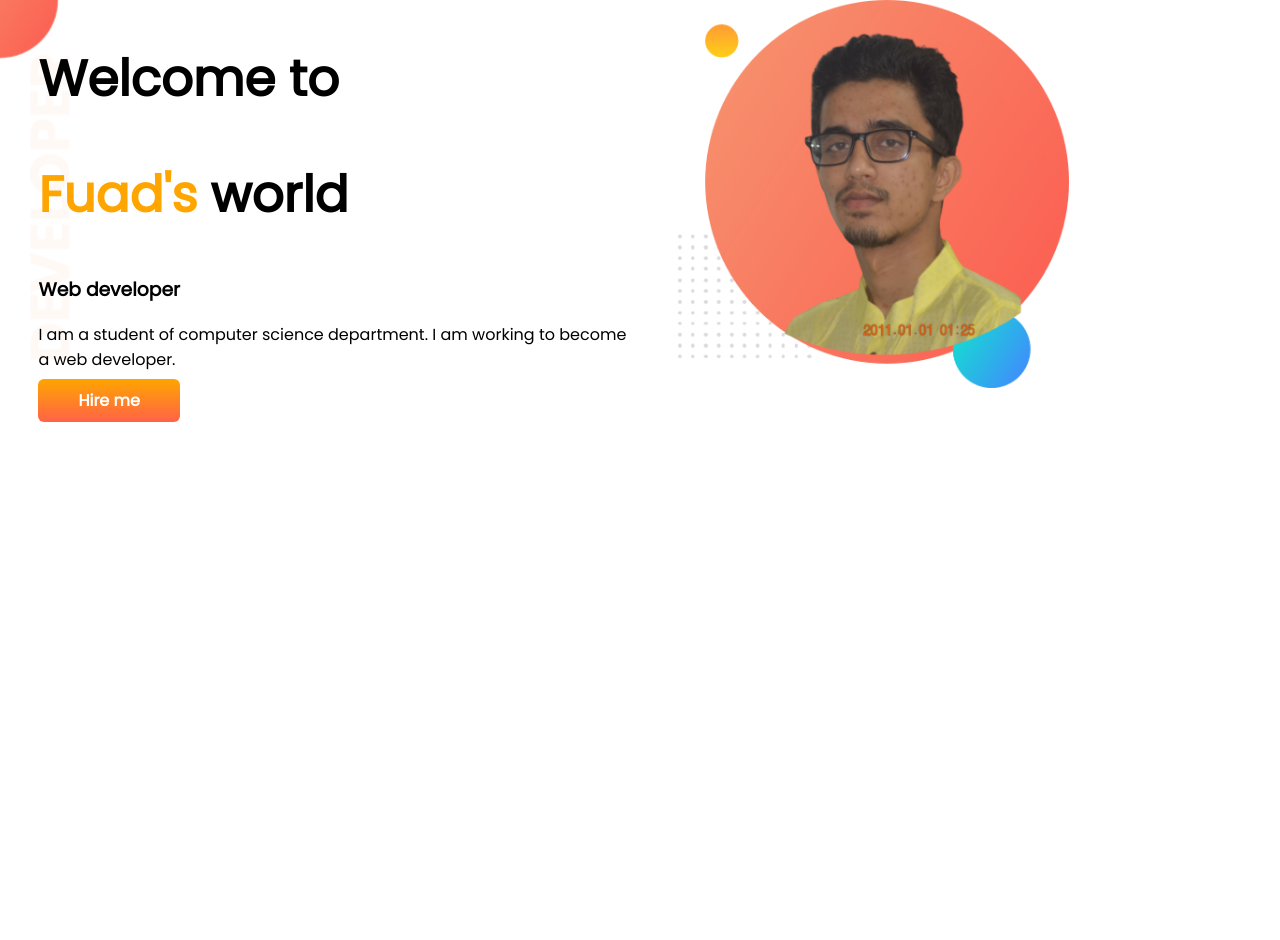
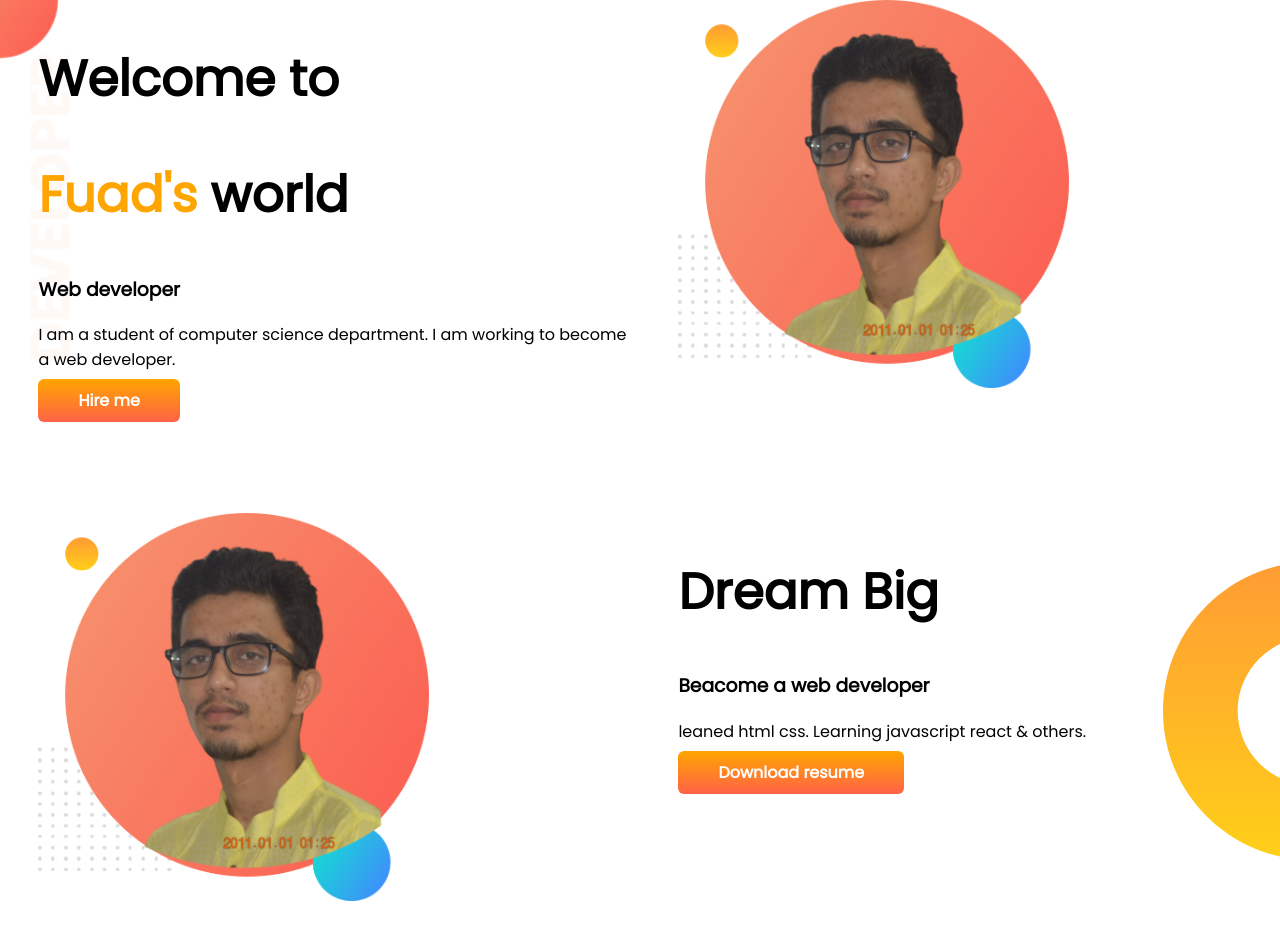
Before and after one commit to fuad-khan1/dev-portfolio, a plain HTML site: page index.html in a window 1280 px wide. Before the commit the page ends 800 px from the top, so only its background shows below. Drawn offline with Linux system fonts and the light colour scheme.

Commit message:
dream-big added

```diff
--- a/index.html
+++ b/index.html
@@ -25,7 +25,7 @@
         </p>
         <a
           class="link-button"
-          target="blank"
+          target="_blank"
           href="https://www.linkedin.com/in/fuad-khan96/"
           >Hire me</a
         >
@@ -34,5 +34,20 @@
         <img src="images/Fuad.png" alt="" />
       </div>
     </section>
+    <section class="drem-big">
+        <div class="half-width">
+            <img src="images/Fuad.png" alt="">
+        </div>
+        <div class="half-width">
+            <h1>Dream Big</h1>
+            <h3>Beacome a web developer</h3>
+            <p>leaned html css. Learning javascript react & others. </p>
+            <a
+          class="link-button"
+          target="_blank"
+          href="">Download resume</a>
+        </div>
+
+    </section>
   </body>
 </html>
--- a/style.css
+++ b/style.css
@@ -10,6 +10,7 @@ body {
   }
   section {
     display: flex;
+    margin-bottom: 100px;
   }
   .half-width {
     width: 50%;
@@ -30,3 +31,8 @@ body {
       background-image: url(images/top-banner.png);
       background-repeat: no-repeat;
   }
+  .drem-big{
+      background-image: url(images/dream-bg.png);
+      background-repeat: no-repeat;
+      background-position: right;
+  }
```
